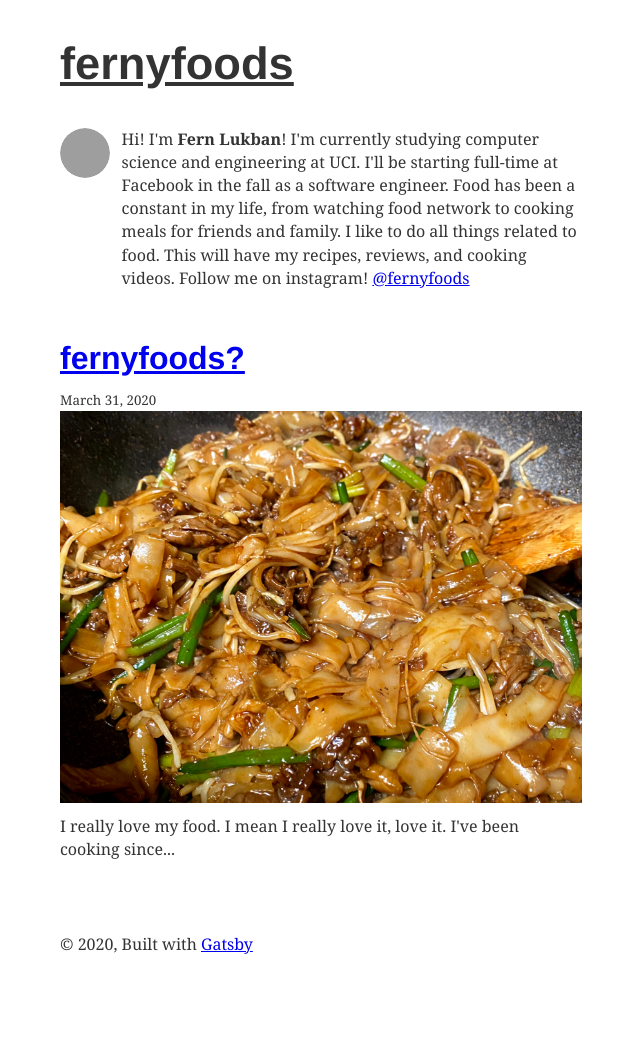
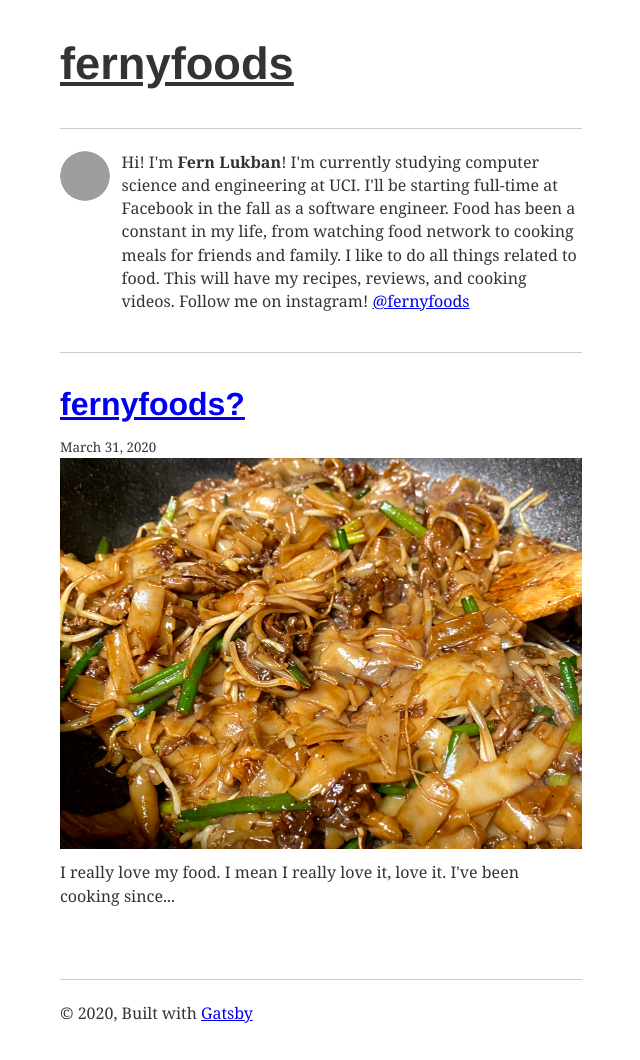
Before and after one commit to fernanlukban/fernanlukban.github.io, a Gatsby site: page / in a window 1280 px wide. Shown: the whole page, without its empty margins (319-959 px from the left). Before the commit the page ends 991 px from the top, so only its background shows below. Built offline with nearby package versions, Linux system fonts and the light colour scheme; Gatsby itself is replaced by a stand-in of ours; some packages are replaced by stand-ins of ours; grey boxes are pictures that could not be loaded; what typography-theme-moraga would draw is missing.

Commit message:
added hr's for separators

```diff
--- a/src/pages/index.js
+++ b/src/pages/index.js
@@ -16,34 +16,16 @@ const BlogIndex = ({ data, location }) => {
   return (
     <Layout location={location} title={siteTitle}>
       <SEO title="All posts" />
+      <hr/>
       <Bio />
+      <hr/>
       {posts.map(({ node }) => {
         const title = node.frontmatter.title || node.fields.slug
         return (
-          /*
-          <article key={node.fields.slug}>
-            <header>
-              <h3
-                style={{
-                  marginBottom: rhythm(1 / 4),
-                }}
-              >
-                <Link style={{ boxShadow: `none` }} to={node.fields.slug}>
-                  {title}
-                </Link>
-              </h3>
-              <small>{node.frontmatter.date}</small>
-            </header>
-            <section>
-              <p
-                dangerouslySetInnerHTML={{
-                  __html: node.frontmatter.description || node.excerpt,
-                }}
-              />
-            </section>
-          </article>
-        */
-        <Card key={node.fields.slug} node={node}/>
+          <>
+            <Card key={node.fields.slug} node={node}/>
+            <hr/>
+          </>
         )
       })}
     </Layout>
```
